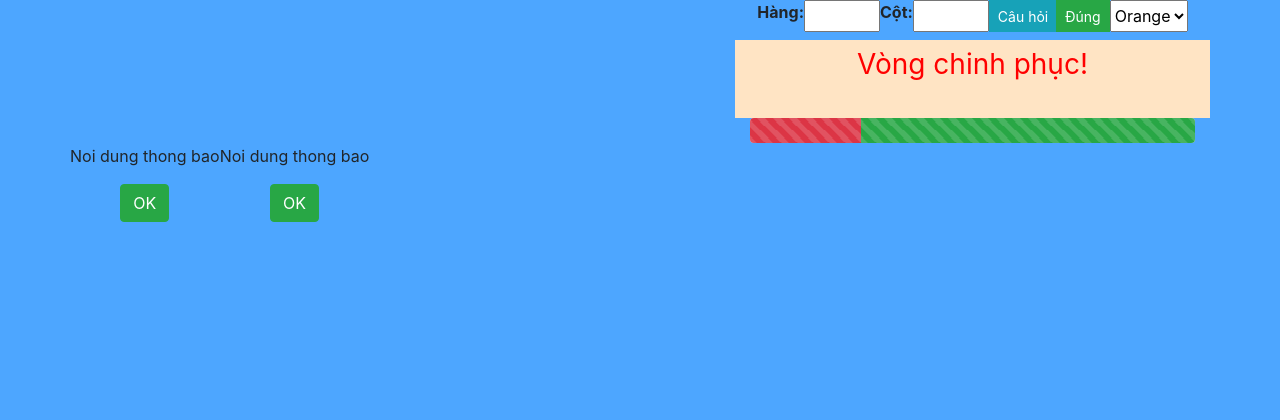
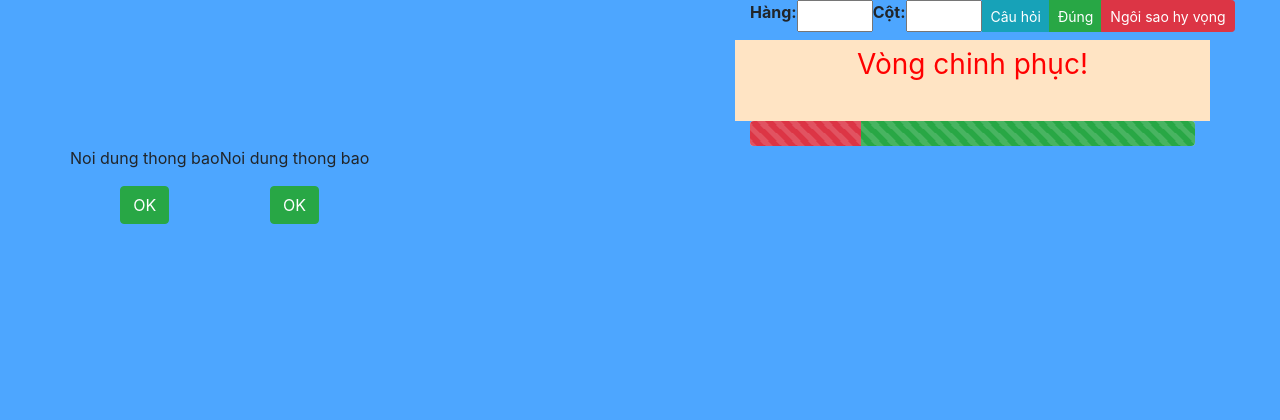
Before and after one commit to thanhluong/NBKOlympia, a Django app: template NBKOlympia/templates/chinhphuc/chinhphuc.html in a window 1280 px wide. Shown: the part 80-500 px from the top of the page. Run offline with Django 3.2, Linux system fonts and the light colour scheme; the template is opened without the code that fills it, so the values that code supplies are empty; some libraries are stand-ins or nearby versions.

Commit message:
NgoiSaoHyVong for Admin

```diff
--- a/NBKOlympia/templates/chinhphuc/chinhphuc.html
+++ b/NBKOlympia/templates/chinhphuc/chinhphuc.html
@@ -104,13 +104,15 @@
                     <button class="btn btn-info btn-sm crossword_btn" id="showQuestion">Câu hỏi</button>
                     <button class="btn btn-success btn-sm crossword_btn" id="showAnswer">Đúng</button>
 
-                    <select id="colorselector">
+<!--                     <select id="colorselector">
                         <option value="1" data-color="#ff0000">Red</option>
                         <option value="2" data-color="#ffa500" selected="selected">Orange</option>
                         <option value="3" data-color="#0000ff">Blue</option>
                         <option value="4" data-color="#008000">Green</option>
                         <option value="5" data-color="#ffffff">White</option>
                     </select>
+ -->
+                    <button class="btn btn-danger btn-sm" id="chooseNSHV">Ngôi sao hy vọng</button>
                 </div>
               </div>
             </div>
@@ -120,6 +122,11 @@
                     <div class="row">
                         <div class="col-sm-12">
                             <p class="questionNumber"><span id="questionNumber">Vòng chinh phục!</span><span></span></p>
+                        </div>
+                    </div>
+                    <div class="row">
+                        <div class="col-sm-12">
+                            <p class="questionNumber" id="NSHVText"></p>
                         </div>
                     </div>
                     <div class="row">
@@ -235,7 +242,7 @@
     // Store all questions in an array
     let questions = {{ questions|safe }};
 
-    console.log(questions);
+    // console.log(questions);
 
     var currentQuestionID = 1;
     var questionAnswer = "";
@@ -427,7 +434,8 @@
     });
 
     function resetQuestionContent(newRow, newCol){
-        $("#questionNumber").text("Hàng số "+ newRow + ", cột số " + newCol);
+        // $("#questionNumber").text("Hàng số "+ newRow + ", cột số " + newCol);
+        $("#questionNumber").text("Câu hỏi " + newCol*10 + " điểm");
         $("#questionContent").text("");
         $("#questionAnswer").text("");
         // update background color
@@ -634,6 +642,20 @@
     });
 
 
+    $("#chooseNSHV").click(function() {
+        var cur_label = $("#NSHVText").text();
+        if(cur_label.length > 0) {
+            // toggle
+            $("#NSHVText").text("");
+        }
+        else {
+            var bell_sound = new Audio("{% static 'chinhphuc/VeDichNSHV.mp3' %}");
+            bell_sound.play();
+            $("#NSHVText").text("ĐÃ CHỌN NGÔI SAO HY VỌNG");
+        }
+    });
+
+
     // Function to wait for the NgoiSaoHiVong
     setInterval(function() {
         $.ajax({
```
